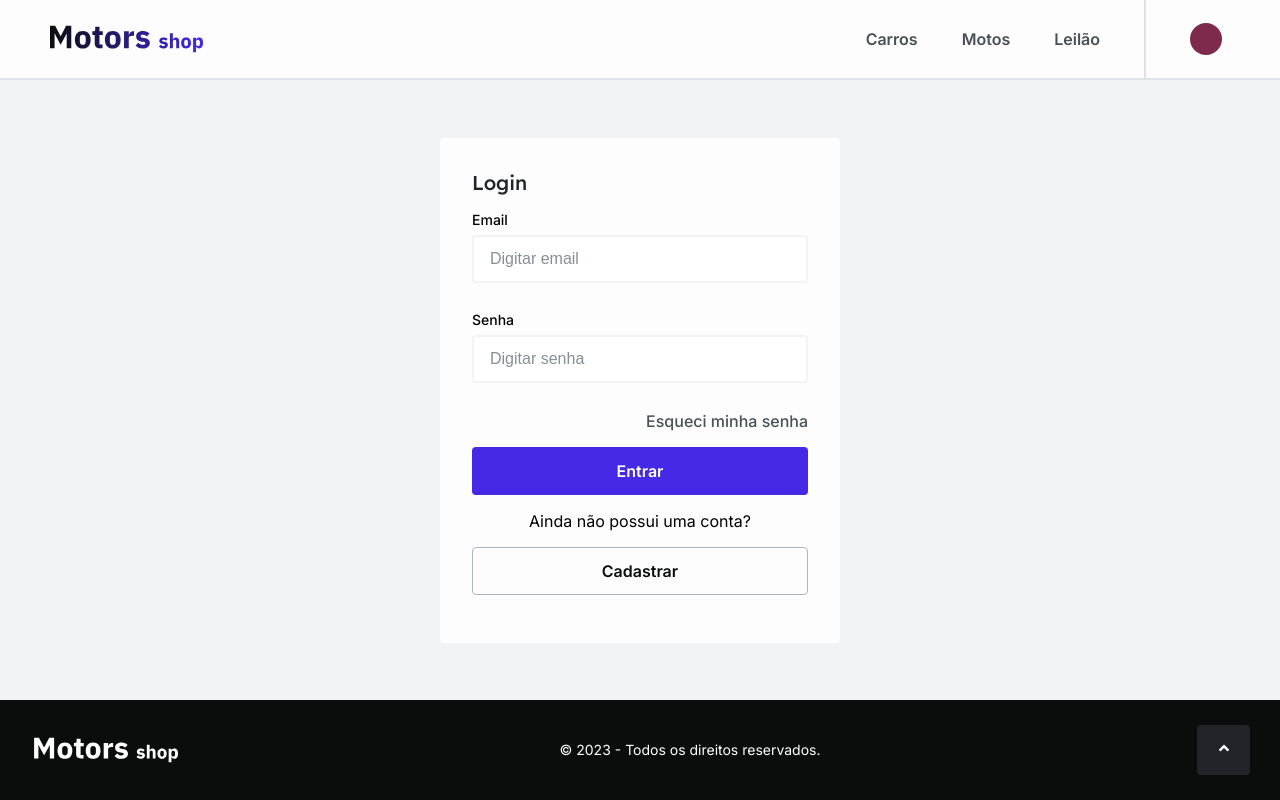
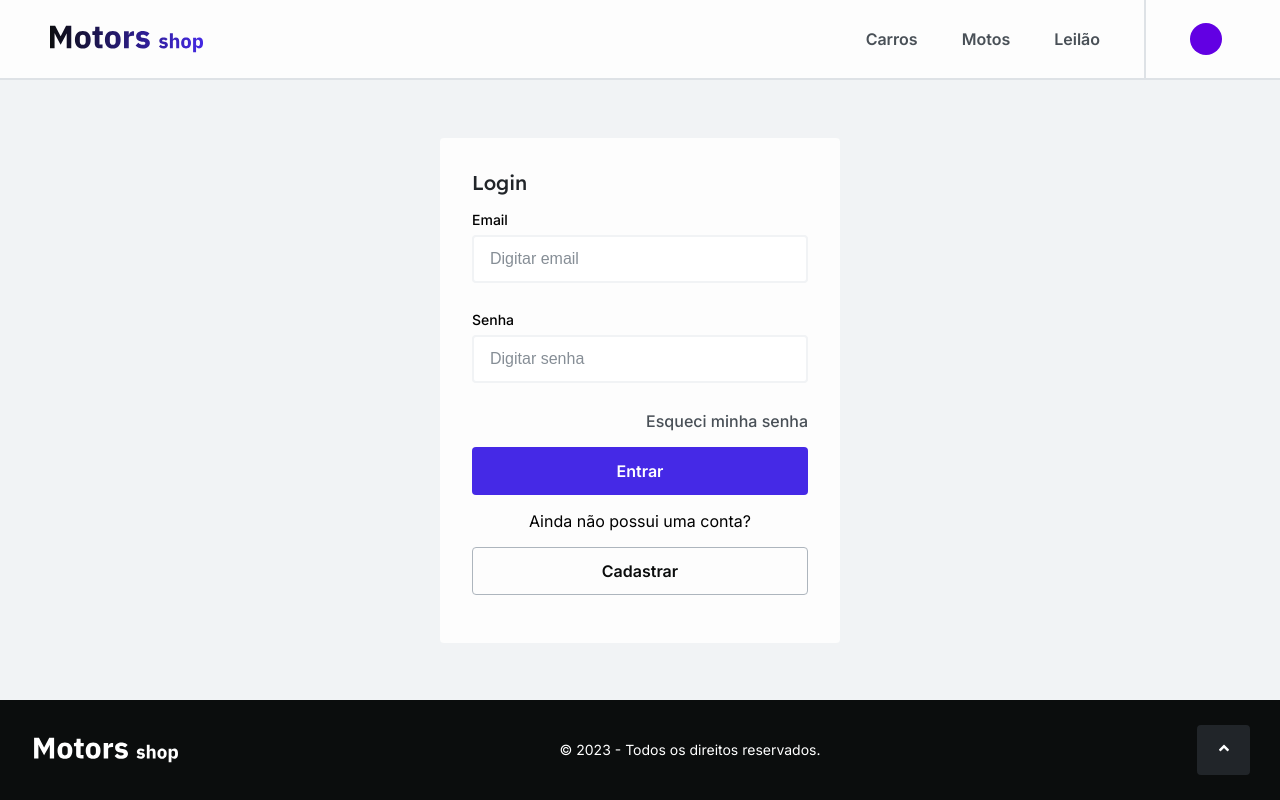
Before and after one commit to grupo37-M6-Motor-Shop/m6-motor-shop, a React (Vite) app in the folder frontend/: page /login in a window 1280 px wide. Shown: the top 800 px of the page. Built offline with nearby package versions, Linux system fonts and the light colour scheme; no server answers; sample sign-in values are in the browser's storage.

Commit message:
feat: adicionando alterações dos detalhes do usuario no header

```diff
--- a/frontend/index.html
+++ b/frontend/index.html
@@ -2,7 +2,7 @@
 <html lang="en">
 	<head>
 		<meta charset="UTF-8" />
-		<link rel="icon" type="image/svg+xml" href="/vite.svg" />
+		<link rel="icon" type="image/svg+xml" href="" />
 		<meta name="viewport" content="width=device-width, initial-scale=1.0" />
 		<title>Motor Shop</title>
 		<link rel="preconnect" href="https://fonts.googleapis.com" />
--- a/frontend/src/components/Detail/index.tsx
+++ b/frontend/src/components/Detail/index.tsx
@@ -1,16 +1,12 @@
 import { UserImg, ContainerUser, FontTwoLatters, FontUserName } from "./style";
 import { DetailProps } from "../../interfaces/DetailProps/DetailProps";
+import { useState } from "react";
 
 const Detail = ({ auction, colorFont, name, image }: DetailProps) => {
-  const twoLetters = () => {
-    if(name !== undefined) {
-      const first = name[0];
-      const second = name[name.indexOf(" ") + 1];
-      return <FontTwoLatters>{`${first}${second}`.toUpperCase()}</FontTwoLatters>;
-		}
-  };
+  const [backgroundColor, setBackgroundColor] = useState<string | undefined>(undefined);
 
-  const backgroundImgRandom = (): string => {
+	const setBackgroundRandomColor = () => {
+	  if (!backgroundColor) {
 		const colors: string[] = [
 		  "--random1",
 		  "--random2",
@@ -25,15 +21,27 @@ const Detail = ({ auction, colorFont, name, image }: DetailProps) => {
 		  "--random11",
 		  "--random12",
 		];
+
 		const colorRandom = Math.floor(Math.random() * colors.length);
-    return colors[colorRandom] as string;
+		const randomColor = colors[colorRandom] as string;
+
+		setBackgroundColor(randomColor);
+	  }
 	};
 
-  const colorRandom = backgroundImgRandom();
+	const colorRandom = setBackgroundRandomColor();
+
+  const twoLetters = () => {
+    if(name !== undefined) {
+      const first = name[0];
+      const second = name[name.indexOf(" ") + 1];
+      return <FontTwoLatters>{`${first}${second}`.toUpperCase()}</FontTwoLatters>;
+		}
+  };
 
   return (
     <ContainerUser>
-      <UserImg colorRandom={colorRandom}>{image ? image : twoLetters()}</UserImg>
+      <UserImg colorRandom={backgroundColor}>{image ? image : twoLetters()}</UserImg>
       <FontUserName auction={auction} colorFont={colorFont}>
         {name}
       </FontUserName>
--- a/frontend/src/components/Header/index.tsx
+++ b/frontend/src/components/Header/index.tsx
@@ -6,7 +6,7 @@ import {
 	DivNav,
 	Divise,
 	Text,
-	Avatar,
+	FontTwoLatters,
 	Profile,
 	DropDown,
 	DivBar,
@@ -18,26 +18,63 @@ import {
 	MenuAnimation,
 	MenuBurger,
 	DivButton,
+	ContainerUser,
+	FontUserName,
+	UserImg
 } from "./style";
 import logo from "../../assets/img/motor_shop_logo_header.svg";
-import avatar from "../../assets/img/avatar.svg";
 import Button from "../Button";
 import { useContext, useState } from "react";
 import { MotorShopContext } from "../../context";
-import Detail from "../Detail";
+import { useNavigate } from "react-router-dom";
 
-const Header = () => {
+const Header = ({ auction, colorFont, image }: any) => {
 	const [dropDown, setDropDown] = useState<number>(0);
 	const [isSideBarVisible, setIsSideBarVisible] = useState<boolean>(false);
-	const {token, user: {name, advertiser}} = useContext(MotorShopContext);
+	const { token, user: { name, advertiser }, getUserByProfile } = useContext(MotorShopContext);
+	const navigate = useNavigate()
+	const showSideBar = () => setIsSideBarVisible(!isSideBarVisible);
+	const [backgroundColor, setBackgroundColor] = useState<string | undefined>(undefined);
 
-	const showSideBar = () => setIsSideBarVisible(!isSideBarVisible);
+	const setBackgroundRandomColor = () => {
+		if (!backgroundColor) {
+			const colors: string[] = [
+				"--random1",
+				"--random2",
+				"--random3",
+				"--random4",
+				"--random5",
+				"--random6",
+				"--random7",
+				"--random8",
+				"--random9",
+				"--random10",
+				"--random11",
+				"--random12",
+			];
+
+			const colorRandom = Math.floor(Math.random() * colors.length);
+			const randomColor = colors[colorRandom] as string;
+
+			setBackgroundColor(randomColor);
+		}
+	};
+
+	const colorRandom = setBackgroundRandomColor();
 
 	const handleClickdropDownProfile = () => {
 		if (dropDown === 0) {
 			setDropDown(1);
 		} else {
 			setDropDown(0);
+		}
+	};
+
+	const twoLetters = () => {
+		if (name !== undefined) {
+			const first = name[0];
+			const second = name[name.indexOf(" ") + 1];
+			return <FontTwoLatters>{`${first}${second}`.toUpperCase()}</FontTwoLatters>;
 		}
 	};
 
@@ -53,9 +90,9 @@ const Header = () => {
 								onClick={showSideBar}
 							></MenuAnimation>
 						</MenuBurger>
-						<Link href="#carros">Carros</Link>
-						<Link href="#motos">Motos</Link>
-						<Link href="#leilao">Leilão</Link>
+						<Link href="/homepage#carros">Carros</Link>
+						<Link href="/homepage#motos">Motos</Link>
+						<Link href="/homepage#leilao">Leilão</Link>
 					</DivNav>
 					<Divise />
 					<DivNav>
@@ -67,6 +104,7 @@ const Header = () => {
 										bgcolor={"grey10"}
 										component={"big"}
 										width={"133px"}
+										onClick={() => navigate(`/login`)}
 									>
 										Fazer Login
 									</Button>
@@ -77,6 +115,7 @@ const Header = () => {
 										border={"grey4"}
 										width={"133px"}
 										hover={{ bgcolor: "brand4" }}
+										onClick={() => navigate(`/register`)}
 									>
 										Cadastrar
 									</Button>
@@ -84,16 +123,22 @@ const Header = () => {
 							</>
 						) : (
 							<>
-								<Profile
-									onClick={() => handleClickdropDownProfile()}
-								>
-									<Detail name={name} />
+								<Profile>
+									<ContainerUser onClick={() => handleClickdropDownProfile()}>
+										<UserImg colorRandom={backgroundColor}>{image ? image : twoLetters()}</UserImg>
+										<FontUserName auction={auction} colorFont={colorFont}>
+											{name}
+										</FontUserName>
+									</ContainerUser>
 									{!advertiser ? (
 										<>
 											<DropDown dropdown={dropDown}>
 												<Text>Editar Perfil</Text>
 												<Text>Editar Endereço</Text>
-												<Text>Sair</Text>
+												<Text onClick={() => {
+													localStorage.clear()
+													navigate(`/homepage`)
+												}}>Sair</Text>
 											</DropDown>
 										</>
 									) : (
@@ -101,8 +146,14 @@ const Header = () => {
 											<DropDown dropdown={dropDown}>
 												<Text>Editar Perfil</Text>
 												<Text>Editar Endereço</Text>
-												<Text>Meus Anúncios</Text>
-												<Text>Sair</Text>
+												<Text onClick={() => {
+													getUserByProfile()
+													navigate(`/profile`)
+												}}>Meus Anúncios</Text>
+												<Text onClick={() => {
+													localStorage.clear()
+													navigate(`/homepage`)
+												}}>Sair</Text>
 											</DropDown>
 										</>
 									)}
@@ -113,13 +164,13 @@ const Header = () => {
 							<Sidebar isSideBarVisible={isSideBarVisible}>
 								<Menu>
 									<DivBar>
-										<LinkBar href="#carros">Carros</LinkBar>
-										<LinkBar href="#motos">Motos</LinkBar>
-										<LinkBar href="#leilao">Leilão</LinkBar>
+										<LinkBar href="/homepage#carros">Carros</LinkBar>
+										<LinkBar href="/homepage#motos">Motos</LinkBar>
+										<LinkBar href="/homepage#leilao">Leilão</LinkBar>
 									</DivBar>
 									<Divider />
 									<DivBar>
-										<LinkBar href="">Fazer Login</LinkBar>
+										<LinkBar href="/login" >Fazer Login</LinkBar>
 										<Button
 											color={"grey0"}
 											bgcolor={"grey10"}
@@ -136,27 +187,41 @@ const Header = () => {
 							<Sidebar isSideBarVisible={isSideBarVisible}>
 								<Menu>
 									<DivBar>
-										<LinkBar href="#carros">Carros</LinkBar>
-										<LinkBar href="#motos">Motos</LinkBar>
-										<LinkBar href="#leilao">Leilão</LinkBar>
+										<LinkBar href="/homepage#carros">Carros</LinkBar>
+										<LinkBar href="/homepage#motos">Motos</LinkBar>
+										<LinkBar href="/homepage#leilao">Leilão</LinkBar>
 									</DivBar>
 									<Divider />
 									<DivBar>
 										<Settings>
-										<Detail name={name} />
+											<ContainerUser>
+												<UserImg colorRandom={backgroundColor}>{image ? image : twoLetters()}</UserImg>
+												<FontUserName auction={auction} colorFont={colorFont}>
+													{name}
+												</FontUserName>
+											</ContainerUser>
 										</Settings>
 										{!advertiser ? (
 											<>
 												<Text>Editar Perfil</Text>
 												<Text>Editar Endereço</Text>
-												<Text>Sair</Text>
+												<Text onClick={() => {
+													localStorage.clear()
+													navigate(`/homepage`)
+												}}>Sair</Text>
 											</>
 										) : (
 											<>
 												<Text>Editar Perfil</Text>
 												<Text>Editar Endereço</Text>
-												<Text>Meus Anúncios</Text>
-												<Text>Sair</Text>
+												<Text onClick={() => {
+													getUserByProfile()
+													navigate(`/profile`)
+												}}>Meus Anúncios</Text>
+												<Text onClick={() => {
+													localStorage.clear()
+													navigate(`/homepage`)
+												}}>Sair</Text>
 											</>
 										)}
 									</DivBar>
--- a/frontend/src/components/Header/style.ts
+++ b/frontend/src/components/Header/style.ts
@@ -1,6 +1,38 @@
 import styled from "styled-components";
 import { DropdownProps } from "../../interfaces/DropdownProps/DropDownProps";
 import { SidebarProps } from "../../interfaces/SidebarProps/SidebarProps";
+import { FontIntegerNormal } from "../../style/fonts";
+
+interface props {
+  colorRandom?: string;
+  auction?: boolean;
+  colorFont?: string;
+}
+
+export const FontTwoLatters = styled(FontIntegerNormal)`
+  color: var(--whiteFixed);
+`;
+export const FontUserName = styled(FontIntegerNormal) <props>`
+  ${(props) => props.auction && `color: var(--whiteFixed);`}
+  ${(props) => `color: var(${props.colorFont})`};
+`;
+
+export const ContainerUser = styled.div`
+  display: flex;
+  gap: 8px;
+  align-items: center;
+`;
+
+export const UserImg = styled.div<props>`
+  background-color: ${(props) => `var(${props.colorRandom})`};
+  height: 32px;
+  width: 32px;
+  border-radius: 50%;
+  display: flex;
+  justify-content: center;
+  align-items: center;
+`;
+
 
 export const StyledHeader = styled.header`
 	display: flex;
--- a/frontend/src/context/index.tsx
+++ b/frontend/src/context/index.tsx
@@ -28,7 +28,7 @@ const MotorShopProvider = ({ children }: IProvider) => {
 	const [isActiveAd, setIsActiveAd] = useState(false);
 	const [token, setToken] = useState(localStorage.getItem("@motors-shop:token") || "");
 
-	  const navigate = useNavigate();
+	const navigate = useNavigate();
 
 	useEffect(() => {
     const loadUser = async () => {
--- a/frontend/src/interfaces/DetailProps/DetailProps.ts
+++ b/frontend/src/interfaces/DetailProps/DetailProps.ts
@@ -1,4 +1,4 @@
-export interface DetailProps {
+export interface DetailProps extends React.HTMLAttributes<HTMLDivElement> {
   colorFont?: string;
   name: string;
   image?: string;
--- a/frontend/src/pages/AdvertiverProfile/index.tsx
+++ b/frontend/src/pages/AdvertiverProfile/index.tsx
@@ -256,7 +256,7 @@ const AdvertiverProfile = () => {
 					titleSection="Leilão"
 					value="Leilão"
 					user={userProfile}
-					vehicles={userProfile.ads}
+					vehicles={randomAds}
 					auction={true}
 					advertiser={userProfile.advertiser}
 					profile
@@ -265,7 +265,7 @@ const AdvertiverProfile = () => {
 					titleSection="Carros"
 					value="Carro"
 					user={userProfile}
-					vehicles={userProfile.ads}
+					vehicles={randomAds}
 					auction={false}
 					advertiser={userProfile.advertiser}
 					profile
@@ -275,7 +275,7 @@ const AdvertiverProfile = () => {
 					titleSection="Motos"
 					value="Moto"
 					user={userProfile}
-					vehicles={userProfile.ads}
+					vehicles={randomAds}
 					auction={false}
 					advertiser={userProfile.advertiser}
 					profile
```
Lines whose indentation alone changed are shown as unchanged.
